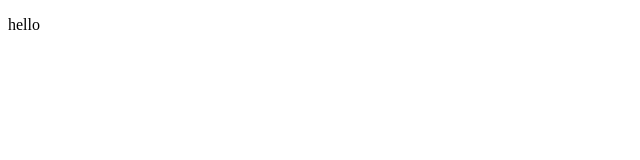
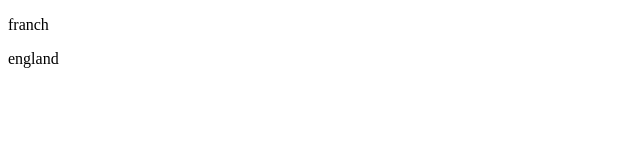
Before and after one commit to Milind-dev8/international, a plain HTML site: page index.html in a window 1280 px wide. Shown: the full height of the page, 0-640 px from the left. Drawn offline with Linux system fonts and the light colour scheme.

Commit message:
franch and england

```diff
--- a/index.html
+++ b/index.html
@@ -7,6 +7,7 @@
     <title>Document</title>
 </head>
 <body>
-    <p>hello</p>
+    <p>franch</p>
+    <p>england</p>
 </body>
 </html>
```
